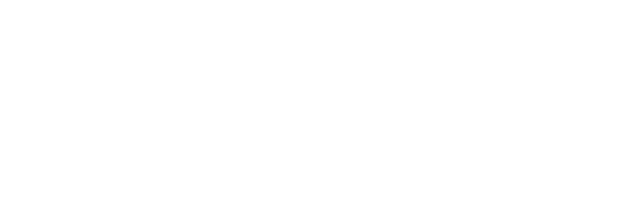
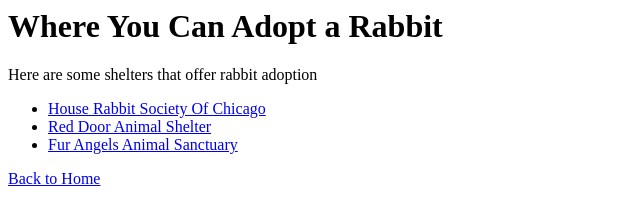
Before and after one commit to hfyfe/hfyfe.github.io, a plain HTML site: page where_to_adopt.html in a window 1280 px wide. Shown: the whole page, without its empty margins (0-640 px from the left). Drawn offline with Linux system fonts and the light colour scheme.

Commit message:
adding content to where to adopt page - a header, a brief description, and a list of links to shelters

```diff
--- a/where_to_adopt.html
+++ b/where_to_adopt.html
@@ -3,6 +3,13 @@
   <title>Options for Rabbit Adoption</title>
 </head>
 <body>
-
+<h1>Where You Can Adopt a Rabbit</h1>
+<p>Here are some shelters that offer rabbit adoption</p>
+<ul>
+  <li><a href="http://www.hrschicago.org/">House Rabbit Society Of Chicago</a></li>
+  <li><a href="http://www.reddoorshelter.org/">Red Door Animal Shelter</a></li>
+  <li><a href="http://furangelsas.com/rabbits/">Fur Angels Animal Sanctuary</a></li>
+</ul>
+<a href="index.html">Back to Home</a>
 </body>
 </html>
```
